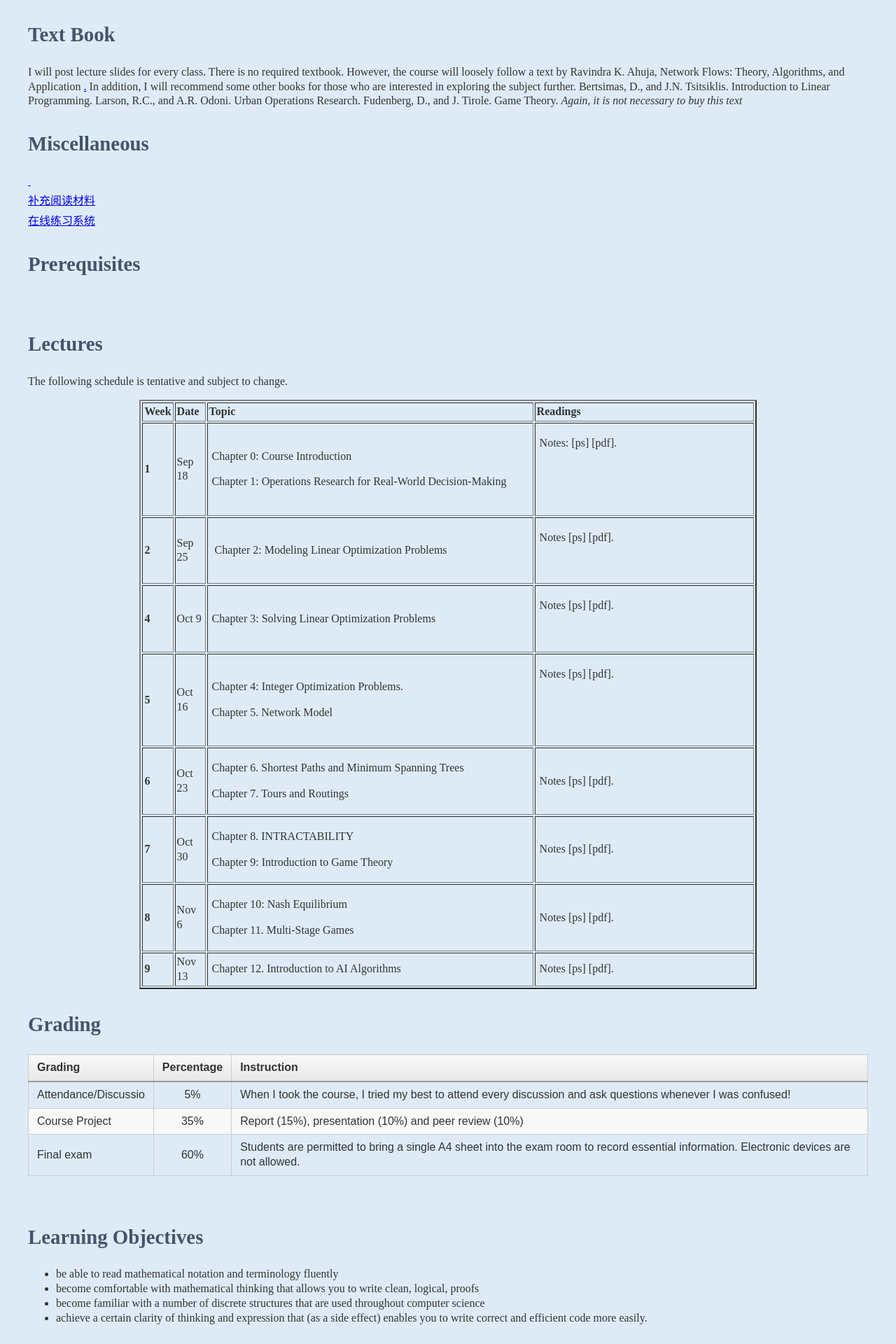
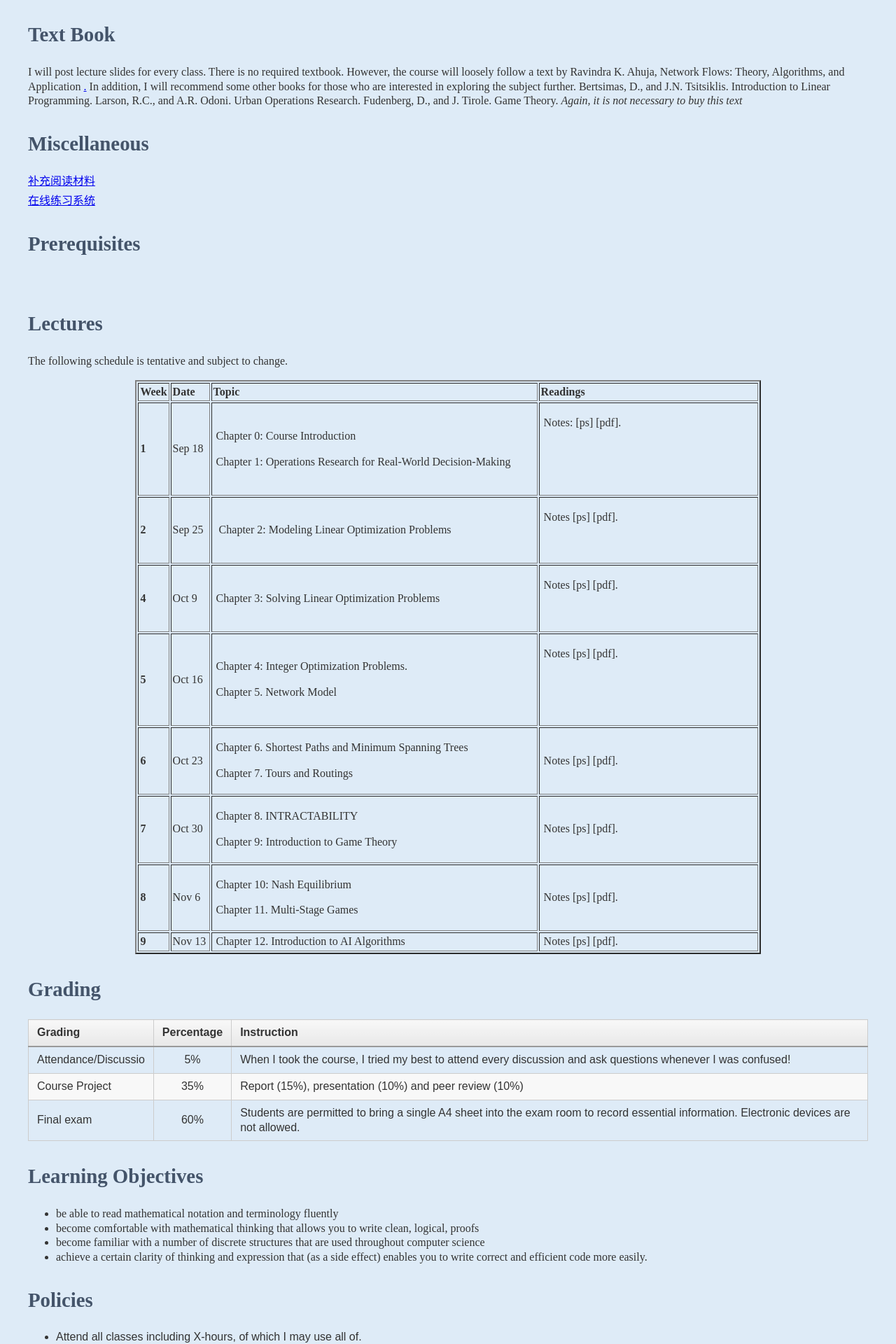
Before and after one commit to kejiwei/kejiwei.github.io, a Jekyll site: the page teaching/courses/OTM/index.html, which Jekyll copies as it is, in a window 1280 px wide. Shown: the part 623-2543 px from the top of the page at 70% size. Built offline with Jekyll 4.4.1, drawn with Linux system fonts in a browser that asks for light colours.

Commit message:
20250909-2
修改index

```diff
--- a/teaching/courses/OTM/index.html
+++ b/teaching/courses/OTM/index.html
@@ -46,7 +46,6 @@
 
                 <h2>Miscellaneous</h2>
                 <ul>
-                    <li><a href="slides/LIST_OF_SYMBOLS.pdf">&nbsp; </a></li>
                     <li><a href="#">补充阅读材料</a></li>
                     <li><a href="#">在线练习系统</a></li>
                 </ul>
@@ -63,11 +62,10 @@
 
                 <tr>
                 <td width="17"><strong>Week</strong></td>
-                <td width="38"><strong>Date</strong></td>
+                <td width="50"><strong>Date</strong></td>
                 <td width="460"><b>Topic</b></td>
                 <td width="307"><b>Readings</b></td>
                 </tr>
-
                 <tr>
                 <td><b>1</b></td>
                 <td>Sep 18</td>
@@ -182,9 +180,6 @@
                     </table>
                 </ul>
             </ul>
-               <ul>
-                    <li>&nbsp;</li>
-               </ul>
         </section>
             <section class="Learning Objectives">
                 <h2>Learning Objectives</h2>
@@ -210,8 +205,8 @@
         <section class="course-materials">
             <h2>教学资料</h2>
             <ul>
-                <li><a href="slides/lecture1.pdf">&nbsp;</a></li>
-                <li><a href="slides/lecture2.pdf">&nbsp;</a></li>
+                <li>&nbsp;</a></li>
+                <li>&nbsp;</li>
                 <!-- 更多讲义 -->
             </ul>
         </section>
```
